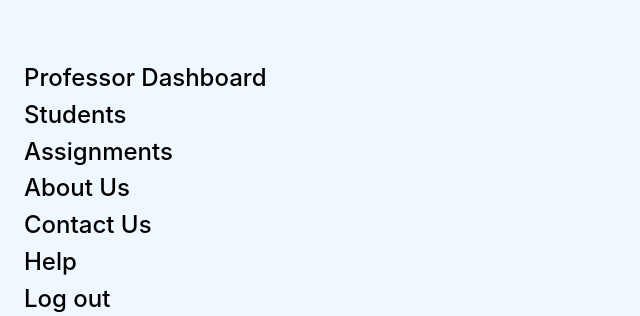
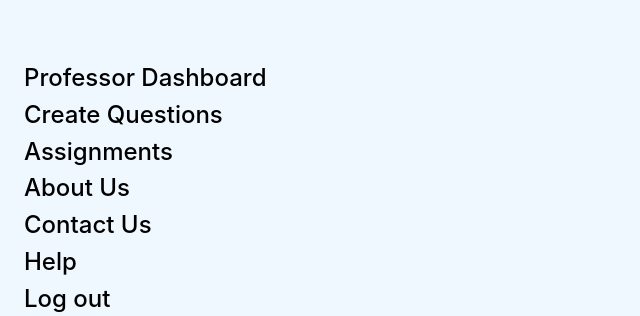
Before and after one commit to cchromak/Testing-Website, a PHP site: page /professor/help.php in a window 1280 px wide, after a click that opens the changed part. Shown: the top 316 px of the page, without its empty margins (0-640 px from the left). Run offline with PHP 8.4, Linux system fonts and the light colour scheme; the visitor is signed in with stand-in values (Sample User, id 1); data that the repository does not hold is empty.

Commit message:
Added Make Questions Page

```diff
--- a/professor/aboutus.php
+++ b/professor/aboutus.php
@@ -35,7 +35,7 @@
     <div class="collapse" id="navbarToggleExternalContent">
       <div class="p-4" style="background-color: aliceblue">
         <h4 class="text-black"><a href="professor.php" class="no-underline">Professor Dashboard</a></h4>
-        <h4 class="text-black"><a href="pStudents.php" class="no-underline">Students</a></h4>
+        <h4 class="text-black"><a href="makeQuestions.php" class="no-underline">Create Questions</a></h4>
         <h4 class="text-black"><a href="assignments.php" class="no-underline">Assignments</a></h4>
         <h4 class="text-black"><a href="aboutus.php" class="no-underline">About Us</a></h4>
         <h4 class="text-black"><a href="contactus.php" class="no-underline">Contact Us</a></h4>
--- a/professor/assignments.php
+++ b/professor/assignments.php
@@ -35,7 +35,7 @@
     <div class="collapse" id="navbarToggleExternalContent">
       <div class="p-4" style="background-color: aliceblue">
         <h4 class="text-black"><a href="professor.php" class="no-underline">Professor Dashboard</a></h4>
-        <h4 class="text-black"><a href="pStudents.php" class="no-underline">Students</a></h4>
+        <h4 class="text-black"><a href="makeQuestions.php" class="no-underline">Create Questions</a></h4>
         <h4 class="text-black"><a href="assignments.php" class="no-underline">Assignments</a></h4>
         <h4 class="text-black"><a href="aboutus.php" class="no-underline">About Us</a></h4>
         <h4 class="text-black"><a href="contactus.php" class="no-underline">Contact Us</a></h4>
--- a/professor/contactus.php
+++ b/professor/contactus.php
@@ -35,7 +35,7 @@
     <div class="collapse" id="navbarToggleExternalContent">
       <div class="p-4" style="background-color: aliceblue">
         <h4 class="text-black"><a href="professor.php" class="no-underline">Professor Dashboard</a></h4>
-        <h4 class="text-black"><a href="pStudents.php" class="no-underline">Students</a></h4>
+        <h4 class="text-black"><a href="makeQuestions.php" class="no-underline">Create Questions</a></h4>
         <h4 class="text-black"><a href="assignments.php" class="no-underline">Assignments</a></h4>
         <h4 class="text-black"><a href="aboutus.php" class="no-underline">About Us</a></h4>
         <h4 class="text-black"><a href="contactus.php" class="no-underline">Contact Us</a></h4>
--- a/professor/help.php
+++ b/professor/help.php
@@ -35,7 +35,7 @@
     <div class="collapse" id="navbarToggleExternalContent">
       <div class="p-4" style="background-color: aliceblue">
         <h4 class="text-black"><a href="professor.php" class="no-underline">Professor Dashboard</a></h4>
-        <h4 class="text-black"><a href="pStudents.php" class="no-underline">Students</a></h4>
+        <h4 class="text-black"><a href="makeQuestions.php" class="no-underline">Create Questions</a></h4>
         <h4 class="text-black"><a href="assignments.php" class="no-underline">Assignments</a></h4>
         <h4 class="text-black"><a href="aboutus.php" class="no-underline">About Us</a></h4>
         <h4 class="text-black"><a href="contactus.php" class="no-underline">Contact Us</a></h4>
--- a/professor/pStudents.php
+++ b/professor/makeQuestions.php
@@ -35,7 +35,7 @@
     <div class="collapse" id="navbarToggleExternalContent">
       <div class="p-4" style="background-color: aliceblue">
         <h4 class="text-black"><a href="professor.php" class="no-underline">Professor Dashboard</a></h4>
-        <h4 class="text-black"><a href="pStudents.php" class="no-underline">Students</a></h4>
+        <h4 class="text-black"><a href="makeQuestions.php" class="no-underline">Create Questions</a></h4>
         <h4 class="text-black"><a href="assignments.php" class="no-underline">Assignments</a></h4>
         <h4 class="text-black"><a href="aboutus.php" class="no-underline">About Us</a></h4>
         <h4 class="text-black"><a href="contactus.php" class="no-underline">Contact Us</a></h4>
--- a/professor/professor.php
+++ b/professor/professor.php
@@ -35,7 +35,7 @@
     <div class="collapse" id="navbarToggleExternalContent">
       <div class="p-4" style="background-color: aliceblue">
         <h4 class="text-black"><a href="professor.php" class="no-underline">Professor Dashboard</a></h4>
-        <h4 class="text-black"><a href="pStudents.php" class="no-underline">Students</a></h4>
+        <h4 class="text-black"><a href="makeQuestions.php" class="no-underline">Create Questions</a></h4>
         <h4 class="text-black"><a href="assignments.php" class="no-underline">Assignments</a></h4>
         <h4 class="text-black"><a href="aboutus.php" class="no-underline">About Us</a></h4>
         <h4 class="text-black"><a href="contactus.php" class="no-underline">Contact Us</a></h4>
```
